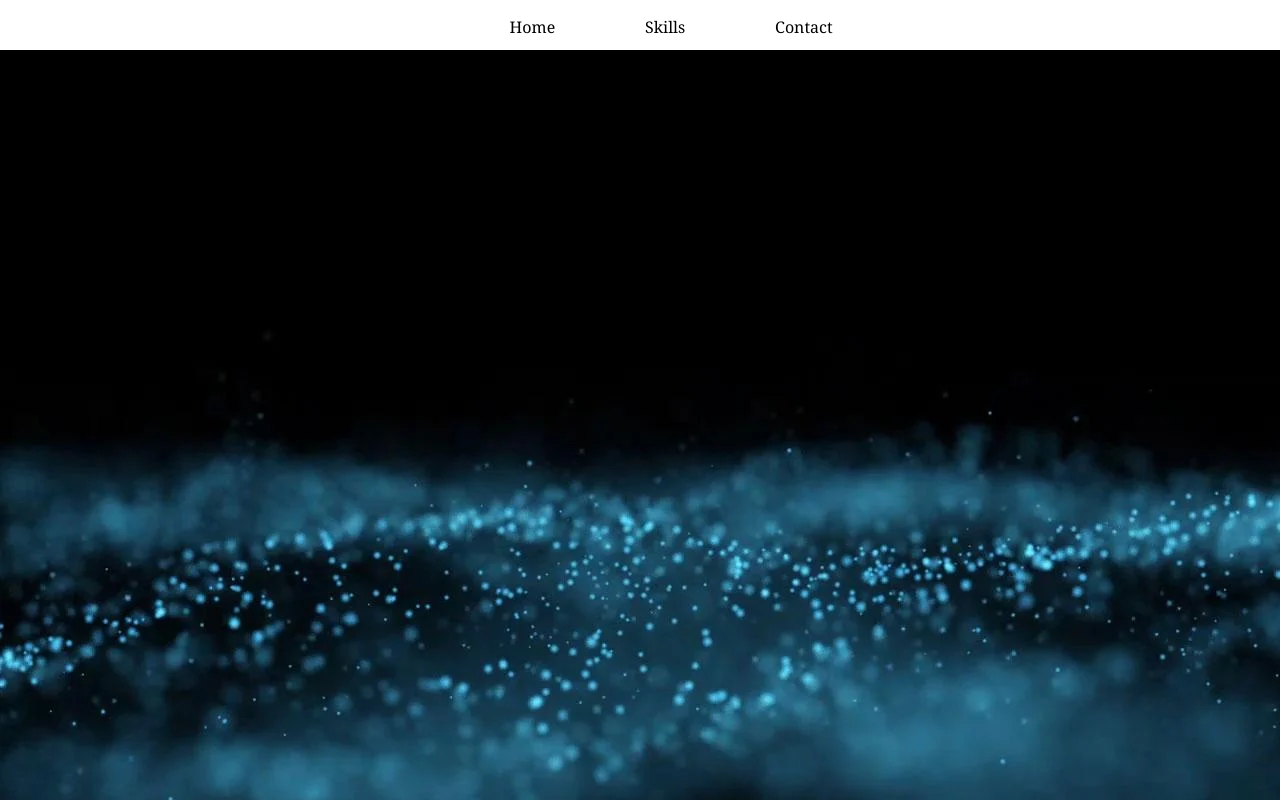
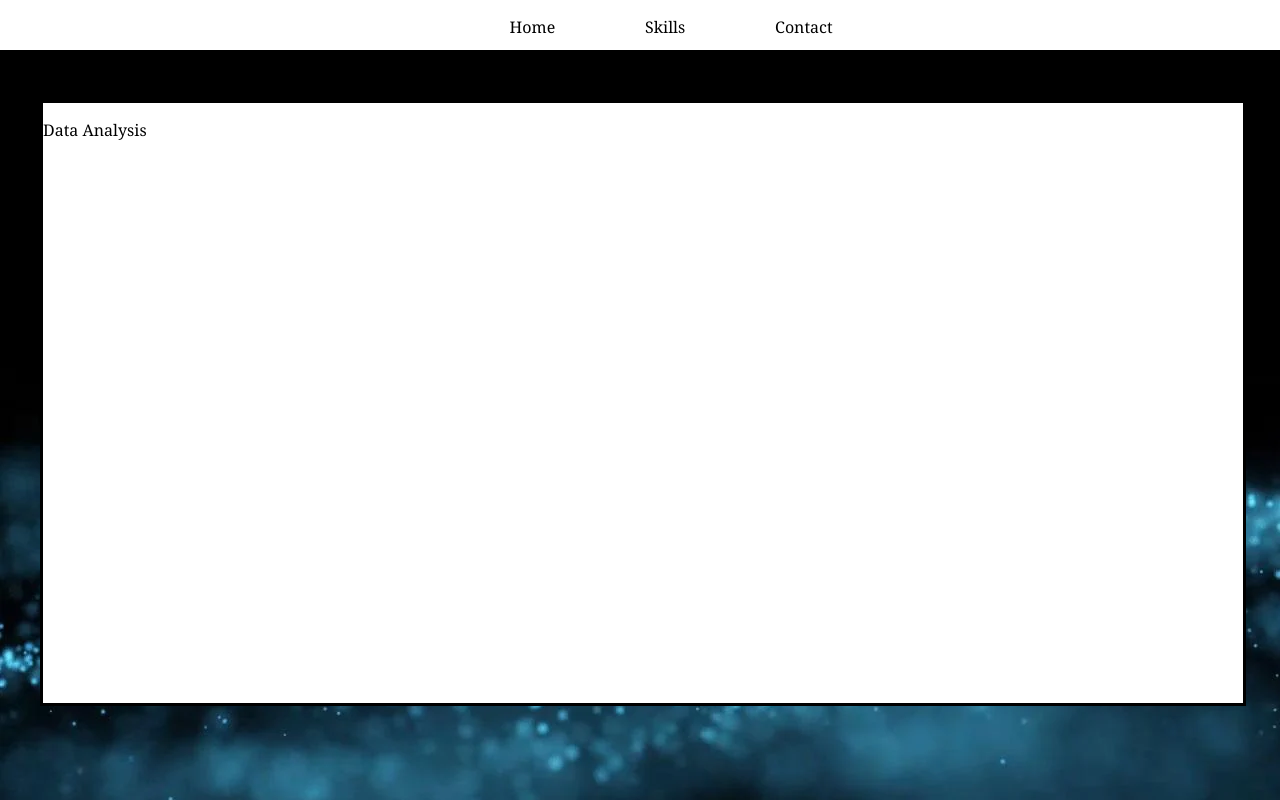
Before and after one commit to JosephAFerguson/josephaferguson.github.io, a plain HTML site: page skills.html in a window 1280 px wide. Drawn offline with Linux system fonts and the light colour scheme.

Commit message:
Add files via upload

```diff
--- a/skills.html
+++ b/skills.html
@@ -14,8 +14,10 @@
                 <li class="nav-li" id="contacttab"><a href="contact.html">Contact</a></li>
             </ul>
         </nav>
-        <article>
-
+        <article class="skills">
+            <p>
+                Data Analysis
+            </p>
         </article>
     </body>
 </html>
--- a/styles.css
+++ b/styles.css
@@ -20,14 +20,15 @@ body{
     background-color: white;
     text-align: center;
 }
-.p{
+.skills{
     position: fixed;
-    width:600px;
-    height:800px;
-    left: calc(50% - 200px);
-    top: 05%;
+    width: 1200px;
+    height: 600px;
+    top: 100px;
+    left: calc(50% - 600px);
     border: 3px solid black;
     background-color: white;
+
 }
 #contact{
     width: 300px;
@@ -59,3 +60,6 @@ a{
 a:hover{
     color: orange;
 }
+button{
+    top: 10px;;
+}
```
Also changed, not shown: contact.html (+1 -0 lines).
